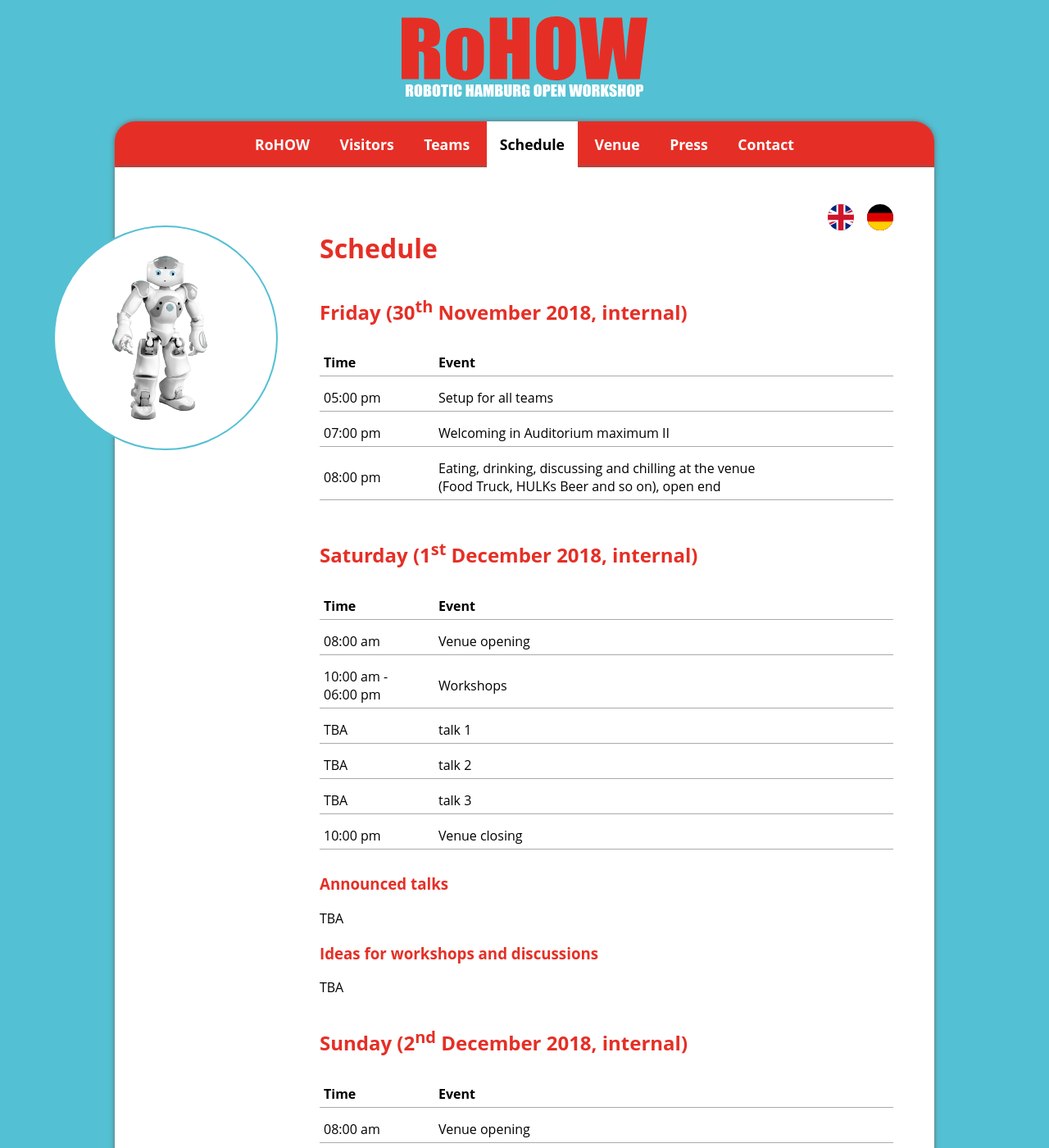
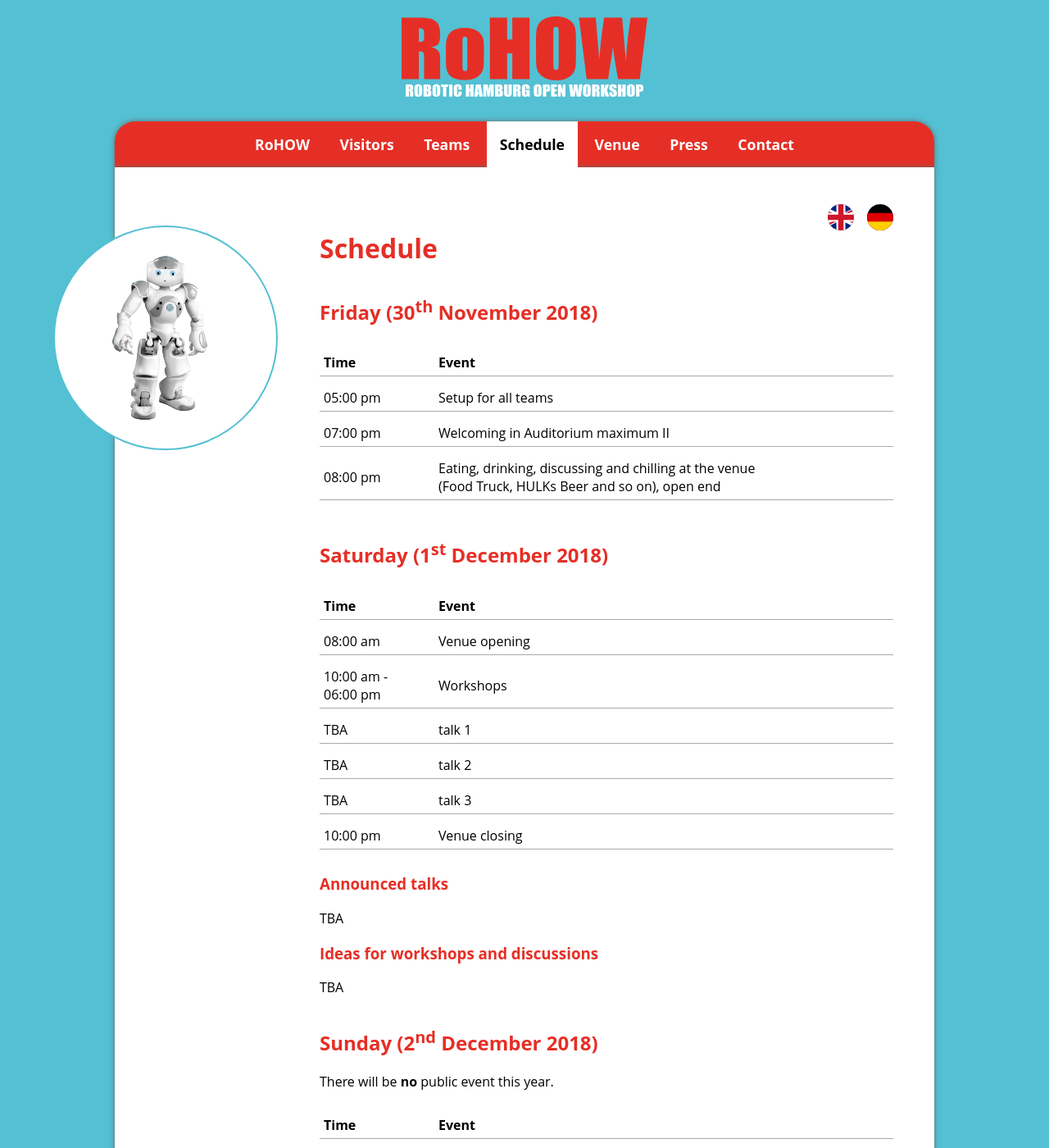
Before and after one commit to RHOrga/rhorga.github.io, a Jekyll site: the page built from 2018/en/schedule.md, in a window 1280 px wide and 1400 px high. Shown: the whole window at 82% size. Built offline with Jekyll 4.4.1, drawn with Linux system fonts in a browser that asks for light colours; some of the changed text lies outside the part shown.

Commit message:
remove internal keyword from schedule

```diff
--- a/2018/en/schedule.md
+++ b/2018/en/schedule.md
@@ -3,7 +3,7 @@ title: Schedule
 layout: default-en-2018
 ---
 
-## Friday (30<sup>th</sup> November 2018, internal)
+## Friday (30<sup>th</sup> November 2018)
 
 | Time     | Event                              |
 | :------  | :-------                           |
@@ -12,7 +12,7 @@ layout: default-en-2018
 | 08:00 pm | Eating, drinking, discussing and chilling at the venue <br>(Food Truck, HULKs Beer and so on), open end |
 {: class="schedule"}
 
-## Saturday (1<sup>st</sup> December 2018, internal)
+## Saturday (1<sup>st</sup> December 2018)
 
 | Time                   | Event                      |
 | :------                | :-------                   |
@@ -32,7 +32,9 @@ TBA
 
 TBA
 
-## Sunday (2<sup>nd</sup> December 2018, internal)
+## Sunday (2<sup>nd</sup> December 2018)
+
+There will be **no** public event this year.
 
 | Time     | Event                                    |
 | :-       | :-                                       |
```
Also changed, not shown: other parts of 2018/en/schedule.md (+0 -5 lines), 2018/de/schedule.md (+5 -7 lines).
